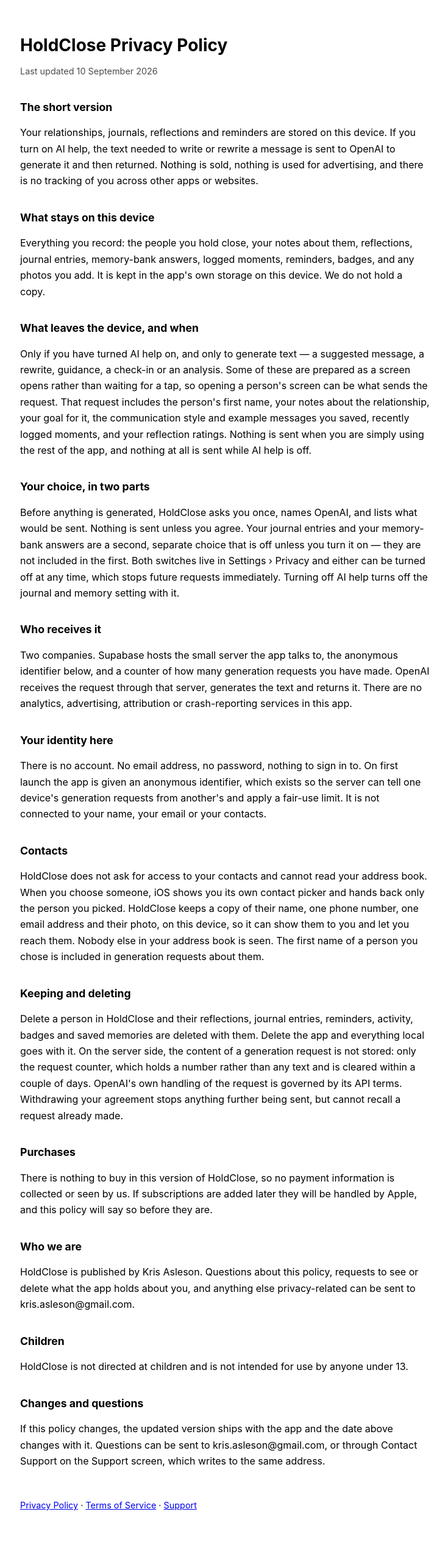
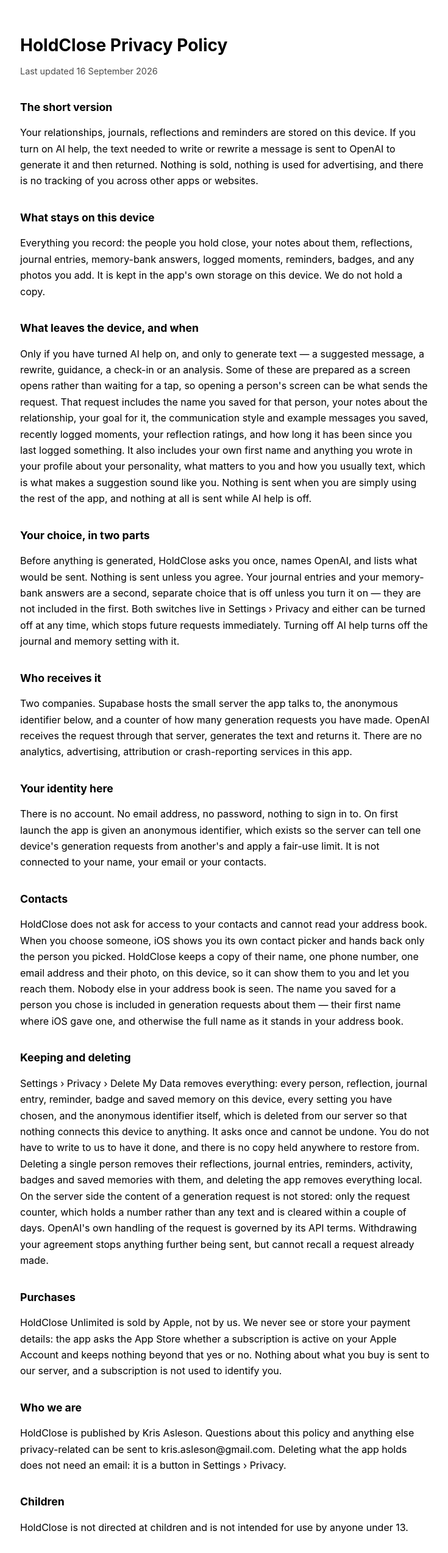
Before and after one commit to asanchezak/holdclose-legal, a plain HTML site: page privacy-policy.html in a window 1280 px wide. Shown: the top 2546 px of the page at 61% size, without its empty margins (271-1006 px from the left). Drawn offline with Linux system fonts and the light colour scheme.

Commit message:
Publish legal pages generated from the app

```diff
--- a/privacy-policy.html
+++ b/privacy-policy.html
@@ -18,13 +18,13 @@
 <body>
 <main>
   <h1>HoldClose Privacy Policy</h1>
-  <p class="meta">Last updated 10 September 2026</p>
+  <p class="meta">Last updated 16 September 2026</p>
     <h2>The short version</h2>
     <p>Your relationships, journals, reflections and reminders are stored on this device. If you turn on AI help, the text needed to write or rewrite a message is sent to OpenAI to generate it and then returned. Nothing is sold, nothing is used for advertising, and there is no tracking of you across other apps or websites.</p>
     <h2>What stays on this device</h2>
     <p>Everything you record: the people you hold close, your notes about them, reflections, journal entries, memory-bank answers, logged moments, reminders, badges, and any photos you add. It is kept in the app&#39;s own storage on this device. We do not hold a copy.</p>
     <h2>What leaves the device, and when</h2>
-    <p>Only if you have turned AI help on, and only to generate text — a suggested message, a rewrite, guidance, a check-in or an analysis. Some of these are prepared as a screen opens rather than waiting for a tap, so opening a person&#39;s screen can be what sends the request. That request includes the person&#39;s first name, your notes about the relationship, your goal for it, the communication style and example messages you saved, recently logged moments, and your reflection ratings. Nothing is sent when you are simply using the rest of the app, and nothing at all is sent while AI help is off.</p>
+    <p>Only if you have turned AI help on, and only to generate text — a suggested message, a rewrite, guidance, a check-in or an analysis. Some of these are prepared as a screen opens rather than waiting for a tap, so opening a person&#39;s screen can be what sends the request. That request includes the name you saved for that person, your notes about the relationship, your goal for it, the communication style and example messages you saved, recently logged moments, your reflection ratings, and how long it has been since you last logged something. It also includes your own first name and anything you wrote in your profile about your personality, what matters to you and how you usually text, which is what makes a suggestion sound like you. Nothing is sent when you are simply using the rest of the app, and nothing at all is sent while AI help is off.</p>
     <h2>Your choice, in two parts</h2>
     <p>Before anything is generated, HoldClose asks you once, names OpenAI, and lists what would be sent. Nothing is sent unless you agree. Your journal entries and your memory-bank answers are a second, separate choice that is off unless you turn it on — they are not included in the first. Both switches live in Settings › Privacy and either can be turned off at any time, which stops future requests immediately. Turning off AI help turns off the journal and memory setting with it.</p>
     <h2>Who receives it</h2>
@@ -32,13 +32,13 @@
     <h2>Your identity here</h2>
     <p>There is no account. No email address, no password, nothing to sign in to. On first launch the app is given an anonymous identifier, which exists so the server can tell one device&#39;s generation requests from another&#39;s and apply a fair-use limit. It is not connected to your name, your email or your contacts.</p>
     <h2>Contacts</h2>
-    <p>HoldClose does not ask for access to your contacts and cannot read your address book. When you choose someone, iOS shows you its own contact picker and hands back only the person you picked. HoldClose keeps a copy of their name, one phone number, one email address and their photo, on this device, so it can show them to you and let you reach them. Nobody else in your address book is seen. The first name of a person you chose is included in generation requests about them.</p>
+    <p>HoldClose does not ask for access to your contacts and cannot read your address book. When you choose someone, iOS shows you its own contact picker and hands back only the person you picked. HoldClose keeps a copy of their name, one phone number, one email address and their photo, on this device, so it can show them to you and let you reach them. Nobody else in your address book is seen. The name you saved for a person you chose is included in generation requests about them — their first name where iOS gave one, and otherwise the full name as it stands in your address book.</p>
     <h2>Keeping and deleting</h2>
-    <p>Delete a person in HoldClose and their reflections, journal entries, reminders, activity, badges and saved memories are deleted with them. Delete the app and everything local goes with it. On the server side, the content of a generation request is not stored: only the request counter, which holds a number rather than any text and is cleared within a couple of days. OpenAI&#39;s own handling of the request is governed by its API terms. Withdrawing your agreement stops anything further being sent, but cannot recall a request already made.</p>
+    <p>Settings › Privacy › Delete My Data removes everything: every person, reflection, journal entry, reminder, badge and saved memory on this device, every setting you have chosen, and the anonymous identifier itself, which is deleted from our server so that nothing connects this device to anything. It asks once and cannot be undone. You do not have to write to us to have it done, and there is no copy held anywhere to restore from. Deleting a single person removes their reflections, journal entries, reminders, activity, badges and saved memories with them, and deleting the app removes everything local. On the server side the content of a generation request is not stored: only the request counter, which holds a number rather than any text and is cleared within a couple of days. OpenAI&#39;s own handling of the request is governed by its API terms. Withdrawing your agreement stops anything further being sent, but cannot recall a request already made.</p>
     <h2>Purchases</h2>
-    <p>There is nothing to buy in this version of HoldClose, so no payment information is collected or seen by us. If subscriptions are added later they will be handled by Apple, and this policy will say so before they are.</p>
+    <p>HoldClose Unlimited is sold by Apple, not by us. We never see or store your payment details: the app asks the App Store whether a subscription is active on your Apple Account and keeps nothing beyond that yes or no. Nothing about what you buy is sent to our server, and a subscription is not used to identify you.</p>
     <h2>Who we are</h2>
-    <p>HoldClose is published by Kris Asleson. Questions about this policy, requests to see or delete what the app holds about you, and anything else privacy-related can be sent to kris.asleson@gmail.com.</p>
+    <p>HoldClose is published by Kris Asleson. Questions about this policy and anything else privacy-related can be sent to kris.asleson@gmail.com. Deleting what the app holds does not need an email: it is a button in Settings › Privacy.</p>
     <h2>Children</h2>
     <p>HoldClose is not directed at children and is not intended for use by anyone under 13.</p>
     <h2>Changes and questions</h2>
```
Also changed, not shown: terms.html (+3 -3 lines).
